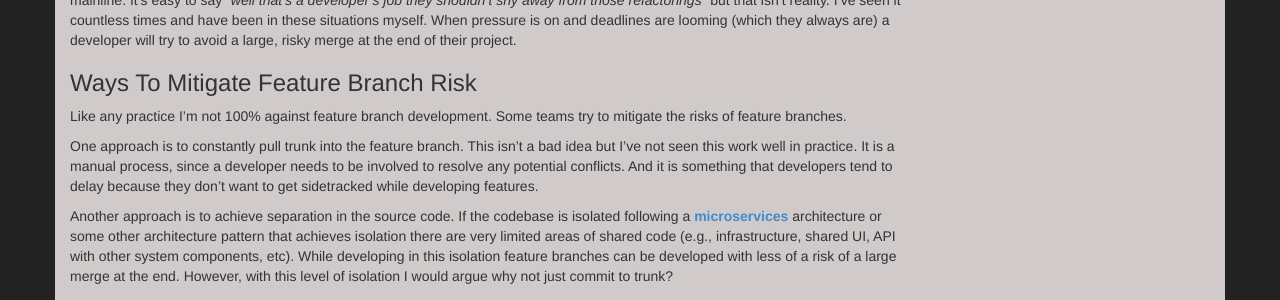
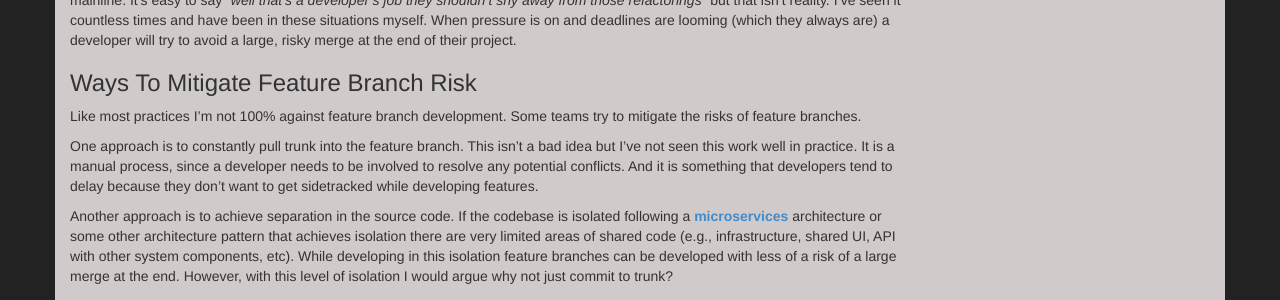
Before and after one commit to asciamanna/asciamanna.github.io, a Jekyll site: the page built from _posts/2014-09-06-remove-refactoring-barriers.md, in a window 1280 px wide and 900 px high, scrolled down 1194 px. Shown: the part 152-452 px from the top of the window. Built offline with Jekyll 4.4.1, drawn with Linux system fonts in a browser that asks for light colours; nearby versions of some CDN libraries; comment, search, counter and statistics services are not loaded.

Commit message:
fixed some awkward wording in refactoring blog post.

```diff
--- a/_posts/2014-09-06-remove-refactoring-barriers.md
+++ b/_posts/2014-09-06-remove-refactoring-barriers.md
@@ -32,7 +32,7 @@ There is still an active debate over trunk based development versus feature bran
 Feature branches delay integration with other changes to the codebase. The longer this period of time the larger the integration is because other developers are presumably integrating their code into the mainline during that time period.  So, there is a very real reluctance of developers to change more than they "need to" for the feature they are working on for fear of a harder merge back into the mainline. It's easy to say *"well that's a developer's job they shouldn't shy away from those refactorings"* but that isn't reality. I've seen it countless times and have been in these situations myself.  When pressure is on and deadlines are looming (which they always are) a developer will try to avoid a large, risky merge at the end of their project.
 
 ###Ways To Mitigate Feature Branch Risk
-Like any practice I'm not 100% against feature branch development. Some teams try to mitigate the risks of feature branches.
+Like most practices I'm not 100% against feature branch development. Some teams try to mitigate the risks of feature branches.
 
 One approach is to constantly pull trunk into the feature branch. This isn't a bad idea but I've not seen this work well in practice. It is a manual process, since a developer needs to be involved to resolve any potential conflicts. And it is something that developers tend to delay because they don't want to get sidetracked while developing features.
 
```
